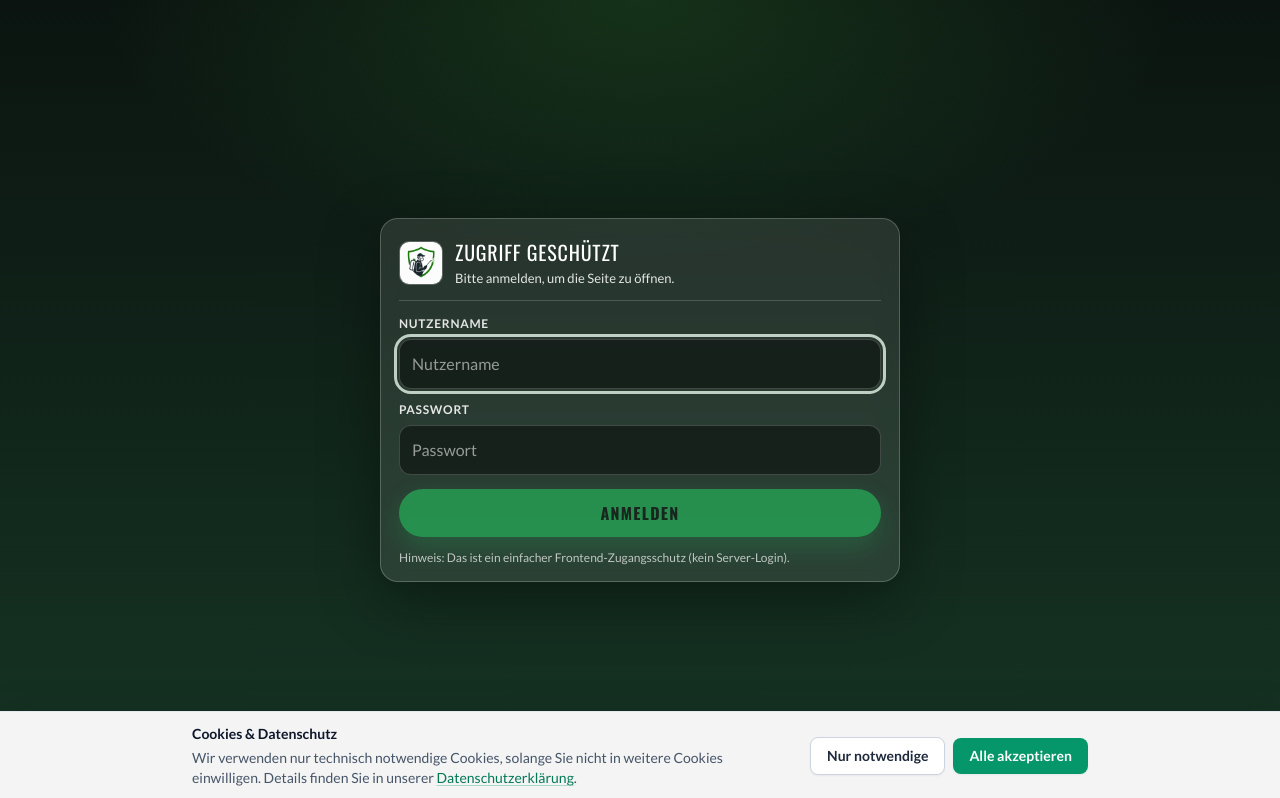
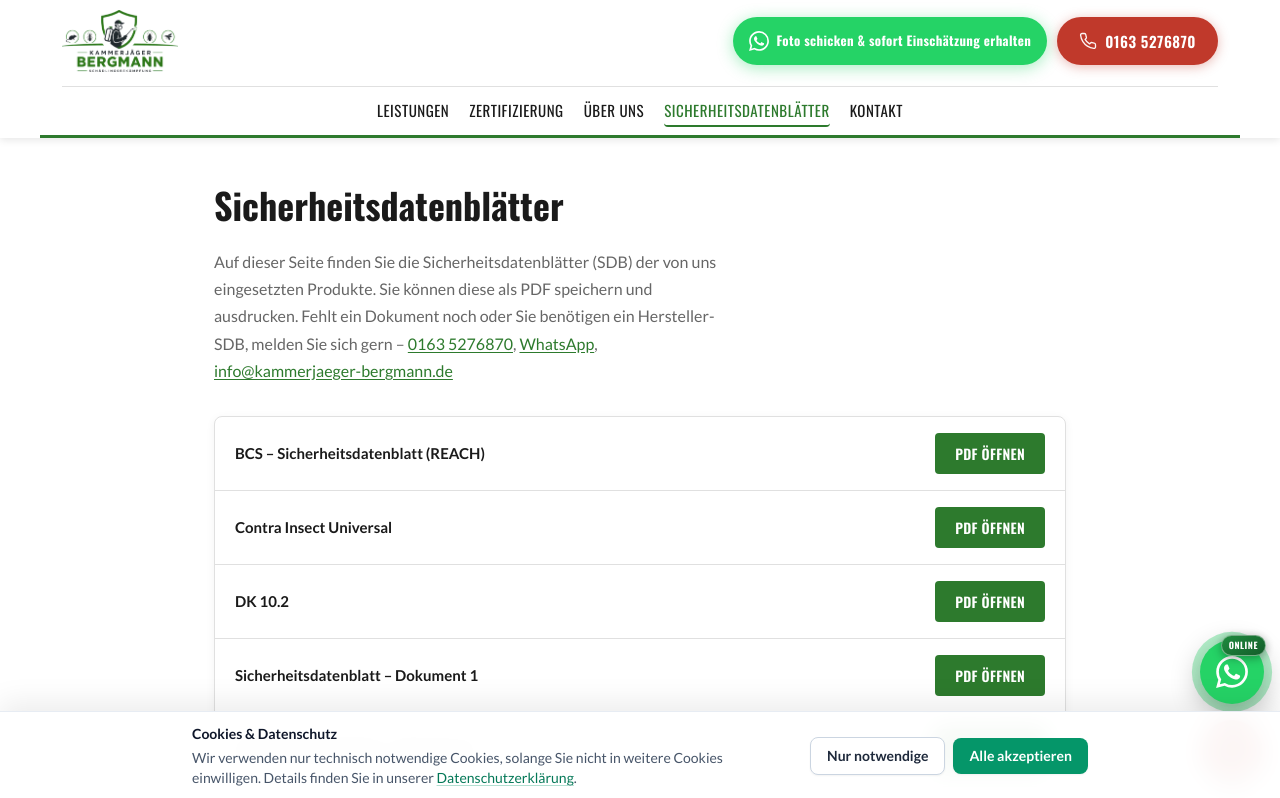
Before and after one commit to mareyjorg-sketch/vercel-app, a React (Vite) app: page /sicherheitsdatenblaetter in a window 1280 px wide. Shown: the top 798 px of the page. Built offline with nearby package versions, Linux system fonts and the light colour scheme.

Commit message:
Passwortschutz entfernt (AuthGate)
Co-authored-by: Cursor <cursoragent@cursor.com>

```diff
--- a/src/App.css
+++ b/src/App.css
@@ -73,164 +73,6 @@ body {
   font-size: 16px;
   color: var(--text);
   background: var(--white);
-}
-
-/* ===================== AUTH GATE ===================== */
-.auth-gate {
-  min-height: 100vh;
-  display: grid;
-  place-items: center;
-  padding: 28px 16px;
-  background:
-    radial-gradient(ellipse 70% 55% at 50% 0%, rgba(58, 154, 58, 0.22) 0%, transparent 60%),
-    linear-gradient(180deg, #0b1410 0%, #163524 100%);
-}
-
-.auth-card {
-  width: min(520px, 100%);
-  border-radius: 18px;
-  background: rgba(255, 255, 255, 0.1);
-  border: 1px solid rgba(255, 255, 255, 0.22);
-  box-shadow: 0 18px 60px rgba(0, 0, 0, 0.35);
-  backdrop-filter: blur(10px);
-  padding: 18px 18px 14px;
-  color: #fff;
-}
-
-.auth-card__brand {
-  display: flex;
-  align-items: center;
-  gap: 12px;
-  padding-bottom: 12px;
-  border-bottom: 1px solid rgba(255, 255, 255, 0.18);
-  margin-bottom: 14px;
-}
-
-.auth-brand-icon {
-  display: block;
-  width: 44px;
-  height: 44px;
-  border-radius: 10px;
-  background: rgba(255, 255, 255, 0.08);
-  border: 1px solid rgba(255, 255, 255, 0.18);
-  object-fit: contain;
-}
-
-.auth-card__title {
-  font-family: "Oswald", sans-serif;
-  font-size: 20px;
-  letter-spacing: 0.04em;
-  text-transform: uppercase;
-}
-
-.auth-card__sub {
-  font-size: 13px;
-  opacity: 0.88;
-  margin-top: 2px;
-}
-
-.auth-form {
-  display: grid;
-  gap: 12px;
-}
-
-.auth-field span {
-  display: block;
-  font-size: 12px;
-  font-weight: 700;
-  letter-spacing: 0.06em;
-  text-transform: uppercase;
-  color: rgba(255, 255, 255, 0.88);
-  margin-bottom: 6px;
-}
-
-.auth-field input {
-  width: 100%;
-  padding: 12px 12px;
-  border-radius: 12px;
-  border: 1px solid rgba(255, 255, 255, 0.18);
-  background: rgba(10, 14, 12, 0.55);
-  color: #fff;
-  outline: none;
-}
-
-.auth-field input::placeholder {
-  color: rgba(255, 255, 255, 0.55);
-}
-
-.auth-field input:focus-visible {
-  outline: 3px solid rgba(232, 245, 233, 0.8);
-  outline-offset: 2px;
-}
-
-.auth-error {
-  border-radius: 12px;
-  padding: 10px 12px;
-  border: 1px solid rgba(255, 255, 255, 0.22);
-  background: rgba(192, 57, 43, 0.2);
-  color: rgba(255, 255, 255, 0.95);
-  font-size: 13px;
-}
-
-.auth-submit {
-  margin-top: 2px;
-  border: none;
-  cursor: pointer;
-  border-radius: 999px;
-  padding: 12px 16px;
-  font-family: "Oswald", sans-serif;
-  font-weight: 700;
-  letter-spacing: 0.08em;
-  text-transform: uppercase;
-  background: #25d366;
-  color: #0b1410;
-  box-shadow: 0 10px 26px rgba(37, 211, 102, 0.35);
-  transition: transform var(--duration-fast) var(--ease-out), filter var(--duration-fast) var(--ease-out);
-}
-
-.auth-submit:hover {
-  transform: translateY(-1px);
-  filter: brightness(1.02);
-}
-
-.auth-submit:disabled {
-  opacity: 0.55;
-  cursor: not-allowed;
-  transform: none;
-  filter: none;
-}
-
-.auth-hint {
-  margin-top: 12px;
-  font-size: 12px;
-  opacity: 0.7;
-}
-
-.auth-shell {
-  position: relative;
-}
-
-.auth-logout {
-  position: fixed;
-  right: 14px;
-  bottom: 14px;
-  z-index: 999;
-  border: none;
-  cursor: pointer;
-  border-radius: 999px;
-  padding: 10px 14px;
-  font-family: "Oswald", sans-serif;
-  font-weight: 700;
-  letter-spacing: 0.06em;
-  text-transform: uppercase;
-  background: rgba(10, 14, 12, 0.72);
-  border: 1px solid rgba(255, 255, 255, 0.22);
-  color: #fff;
-  backdrop-filter: blur(8px);
-}
-
-.auth-logout:hover {
-  background: rgba(10, 14, 12, 0.86);
 }
 
 #main-content {
--- a/src/components/AuthGate.jsx
+++ /dev/null
@@ -1,126 +0,0 @@
-import { useEffect, useMemo, useState } from "react";
-
-const STORAGE_KEY = "kbg_auth_v1";
-const USERNAME = "bergmann";
-const PASSWORD = "PIN!PIN!";
-
-function safeEqual(a, b) {
-  return String(a ?? "") === String(b ?? "");
-}
-
-export default function AuthGate({ children }) {
-  const [ready, setReady] = useState(false);
-  const [authed, setAuthed] = useState(false);
-  const [username, setUsername] = useState("");
-  const [password, setPassword] = useState("");
-  const [error, setError] = useState("");
-
-  useEffect(() => {
-    try {
-      const raw = localStorage.getItem(STORAGE_KEY);
-      if (raw === "1") setAuthed(true);
-    } catch {
-      // ignore
-    } finally {
-      setReady(true);
-    }
-  }, []);
-
-  const canSubmit = useMemo(() => username.trim().length > 0 && password.length > 0, [username, password]);
-
-  function onSubmit(e) {
-    e.preventDefault();
-    setError("");
-
-    const ok = safeEqual(username.trim().toLowerCase(), USERNAME) && safeEqual(password, PASSWORD);
-    if (!ok) {
-      setError("Falscher Nutzername oder Passwort.");
-      return;
-    }
-
-    try {
-      localStorage.setItem(STORAGE_KEY, "1");
-    } catch {
-      // ignore
-    }
-    setAuthed(true);
-  }
-
-  function onLogout() {
-    try {
-      localStorage.removeItem(STORAGE_KEY);
-    } catch {
-      // ignore
-    }
-    setAuthed(false);
-    setUsername("");
-    setPassword("");
-    setError("");
-  }
-
-  if (!ready) return null;
-
-  if (authed) {
-    return (
-      <div className="auth-shell">
-        <button type="button" className="auth-logout" onClick={onLogout}>
-          Abmelden
-        </button>
-        {children}
-      </div>
-    );
-  }
-
-  return (
-    <div className="auth-gate" role="dialog" aria-label="Login erforderlich">
-      <div className="auth-card">
-        <div className="auth-card__brand">
-          <img className="auth-brand-icon" src="/favicon.png" alt="" width={44} height={44} aria-hidden="true" />
-          <div>
-            <div className="auth-card__title">Zugriff geschützt</div>
-            <div className="auth-card__sub">Bitte anmelden, um die Seite zu öffnen.</div>
-          </div>
-        </div>
-
-        <form className="auth-form" onSubmit={onSubmit}>
-          <label className="auth-field">
-            <span>Nutzername</span>
-            <input
-              autoFocus
-              inputMode="text"
-              autoComplete="username"
-              value={username}
-              onChange={(e) => setUsername(e.target.value)}
-              placeholder="Nutzername"
-            />
-          </label>
-
-          <label className="auth-field">
-            <span>Passwort</span>
-            <input
-              type="password"
-              autoComplete="current-password"
-              value={password}
-              onChange={(e) => setPassword(e.target.value)}
-              placeholder="Passwort"
-            />
-          </label>
-
-          {error ? (
-            <div className="auth-error" role="alert">
-              {error}
-            </div>
-          ) : null}
-
-          <button className="auth-submit" type="submit" disabled={!canSubmit}>
-            Anmelden
-          </button>
-        </form>
-
-        <div className="auth-hint">
-          Hinweis: Das ist ein einfacher Frontend-Zugangsschutz (kein Server-Login).
-        </div>
-      </div>
-    </div>
-  );
-}
--- a/src/main.jsx
+++ b/src/main.jsx
@@ -2,14 +2,11 @@ import React from "react";
 import ReactDOM from "react-dom/client";
 import { BrowserRouter } from "react-router-dom";
 import App from "./App.jsx";
-import AuthGate from "./components/AuthGate.jsx";
 
 ReactDOM.createRoot(document.getElementById("root")).render(
   <React.StrictMode>
     <BrowserRouter>
-      <AuthGate>
-        <App />
-      </AuthGate>
+      <App />
     </BrowserRouter>
   </React.StrictMode>,
 );
```
